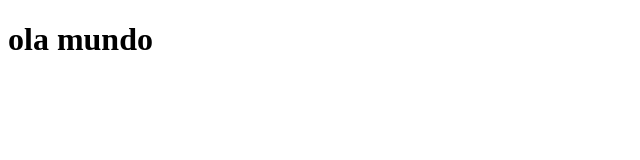
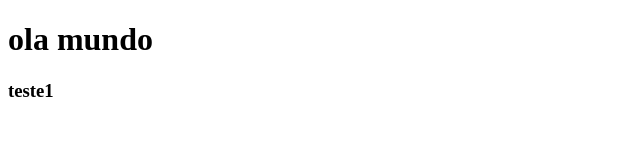
Before and after one commit to nancastilho/nancastilho.github.io, a plain HTML site: page index.html in a window 1280 px wide. Shown: the full height of the page, 0-640 px from the left. Drawn offline with Linux system fonts and the light colour scheme.

Commit message:
Update index.html

```diff
--- a/index.html
+++ b/index.html
@@ -8,5 +8,6 @@
 </head>
 <body>
     <h1>ola mundo</h1>
+    <h3>teste1</h3>
 </body>
 </html>
```
